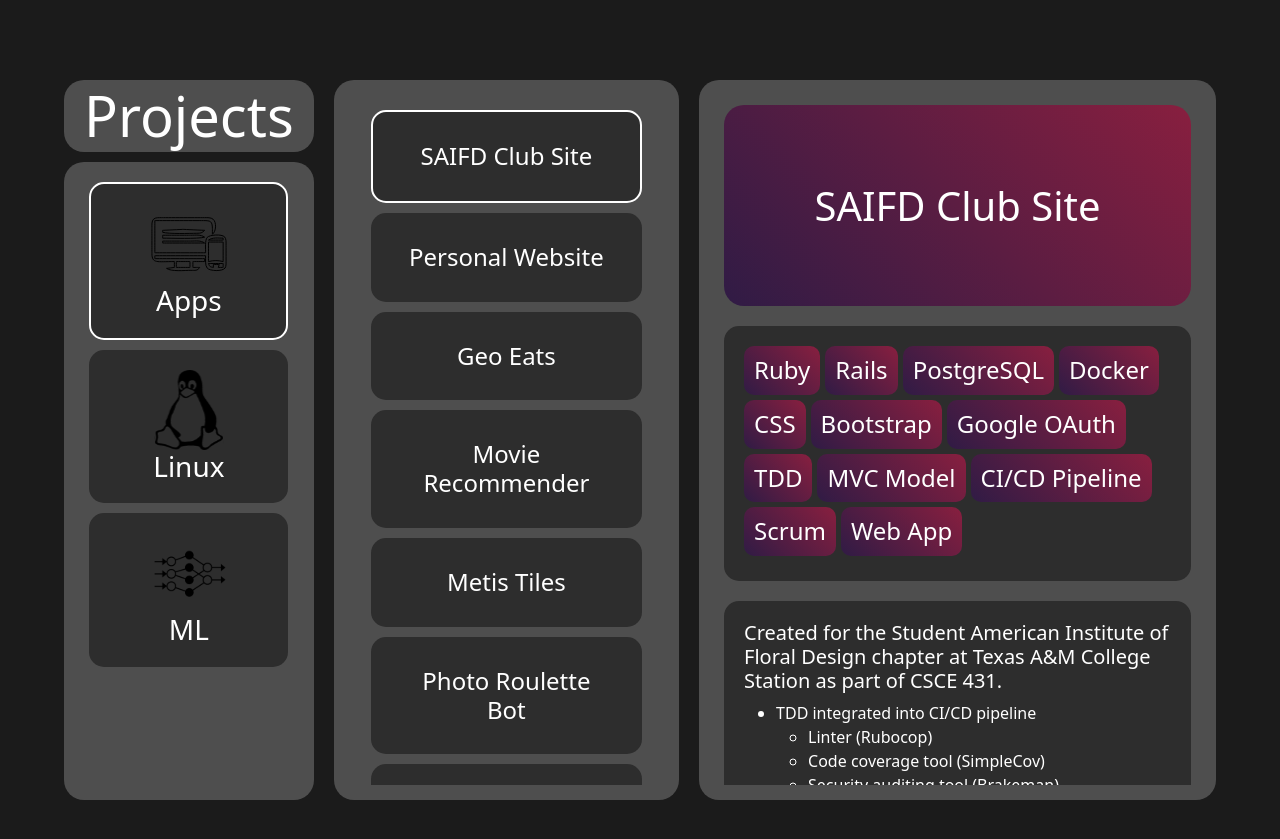
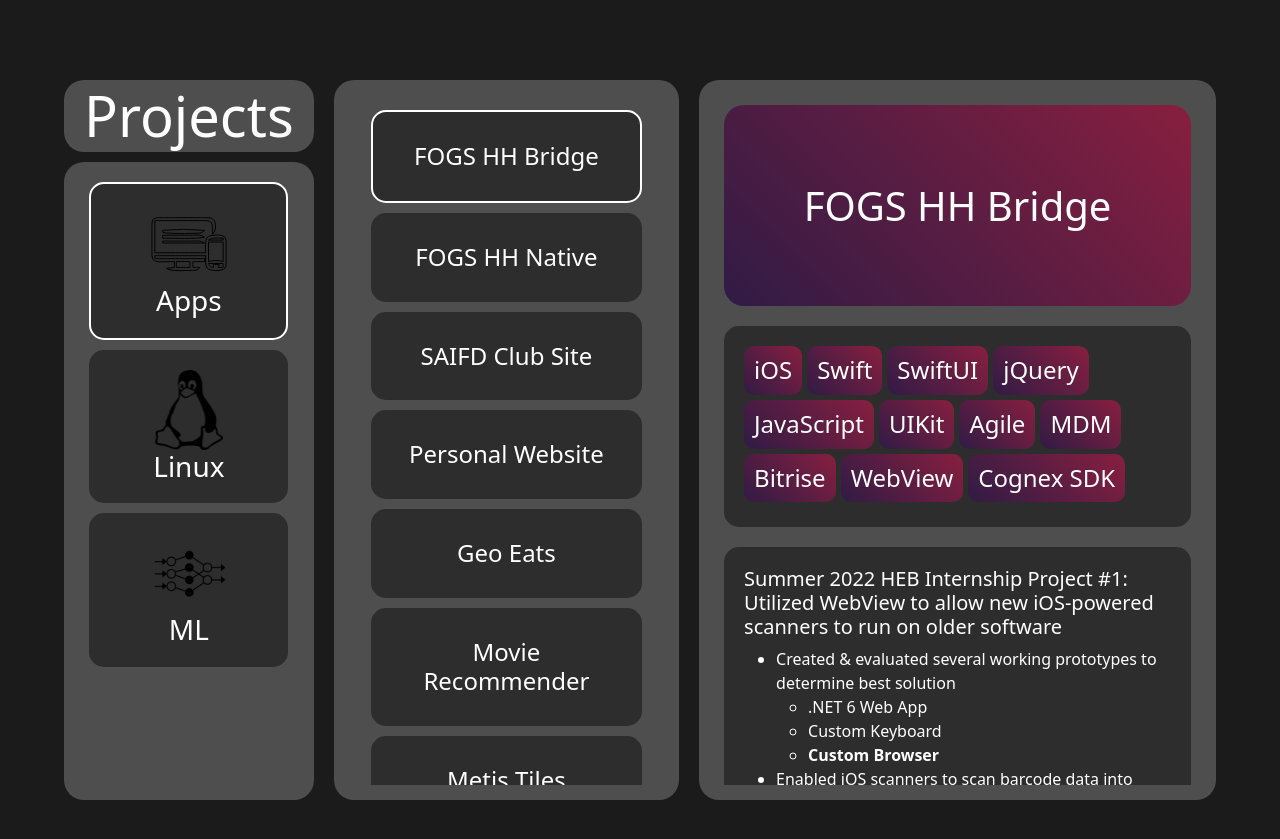
Before and after one commit to isaacy13/isaacy13.github.io, a React (Create React App) app: page / in a window 1280 px wide. Shown: the part 3240-4079 px from the top of the page. Built offline with nearby package versions, Linux system fonts and the light colour scheme; grey boxes are pictures that could not be loaded.

Commit message:
added heb internship projects

```diff
--- a/src/Projects.js
+++ b/src/Projects.js
@@ -1,6 +1,6 @@
 import react from 'react';
 import './css/Projects.css';
-import {SAIFDClubSite, PersonalWebsite, GeoEats, MovieRecommender, MetisTiles, PhotoRouletteBot, StudyBuddy, HTTPClient, TCPClientServer, MTIPC, LinuxShell, TextPredictor, ClothingIdentifier} from './ProjectsContent';
+import {FOGSHHBridge, FOGSHHNative, SAIFDClubSite, PersonalWebsite, GeoEats, MovieRecommender, MetisTiles, PhotoRouletteBot, StudyBuddy, HTTPClient, TCPClientServer, MTIPC, LinuxShell, TextPredictor, ClothingIdentifier} from './ProjectsContent';
 
 class Project {
   constructor(title, content_type, image_url="") {
@@ -16,7 +16,7 @@ export default class Projects extends react.Component {
 
     this.default_project_titles = ["Apps", "Linux", "ML"];
     this.default_project_aliases = ["Apps", "Linux", "ML"];
-    this.default_projects = ["SAIFDClubSite", "HTTPClient", "TextPredictor"];
+    this.default_projects = ["FOGSHHBridge", "HTTPClient", "TextPredictor"];
 
     this.default_project_type_selected = this.default_project_aliases[0];
     this.default_project_selected = this.default_projects[0];
@@ -53,6 +53,8 @@ export default class Projects extends react.Component {
 
   AppsProjects() {
     let titles = [
+      "FOGS HH Bridge",
+      "FOGS HH Native",
       "SAIFD Club Site",
       "Personal Website",
       "Geo Eats",
@@ -63,6 +65,8 @@ export default class Projects extends react.Component {
     ];
 
     let aliases = [
+      "FOGSHHBridge",
+      "FOGSHHNative",
       "SAIFDClubSite",
       "PersonalWebsite",
       "GeoEats",
@@ -123,7 +127,11 @@ export default class Projects extends react.Component {
   ContentSelect() {
     let content_type = this.content_type;
 
-    if (content_type === "SAIFDClubSite")
+    if (content_type === "FOGSHHBridge")
+      return <FOGSHHBridge />
+    else if (content_type === "FOGSHHNative")
+      return <FOGSHHNative />
+    else if (content_type === "SAIFDClubSite")
       return <SAIFDClubSite />
     else if (content_type === "PersonalWebsite")
       return <PersonalWebsite />
--- a/src/ProjectsContent.js
+++ b/src/ProjectsContent.js
@@ -44,6 +44,69 @@ function PrivateRepo() {
         <h1 className="fs-5 private">
             For academic honor code reasons, this repo is <span style={{textDecoration: "underline"}}>private</span>.
         </h1>
+    );
+}
+
+export function FOGSHHBridge() {
+    let desc =
+        <div>
+            <h1 className="fs-5">
+                <strong>Summer 2022 HEB Internship Project #1:</strong> Utilized WebView to allow new iOS-powered scanners to run on older software
+            </h1>
+
+            <ul>
+                <li>Created & evaluated several working prototypes to determine best solution</li>
+                <ul>
+                    <li>.NET 6 Web App</li>
+                    <li>Custom Keyboard</li>
+                    <li><strong>Custom Browser</strong></li>
+                </ul>
+                <li>Enabled iOS scanners to scan barcode data into older software</li>
+                <ul>
+                    <li>SDK reads scan data</li>
+                    <li>Data fired into WebView via jQuery</li>
+                </ul>
+                <li>Assisted with establishing Bitrise MDM pipeline for ~600 iPhones</li>
+                <li>Developed, tested, and integrated 8x faster than expected</li>
+            </ul>
+
+            <Privacy />
+        </div>;
+
+    let skills = ["iOS", "Swift", "SwiftUI", "jQuery", "JavaScript", "UIKit", "Agile", "MDM", "Bitrise", "WebView", "Cognex SDK"];
+
+    return(
+        <ProjectsContentTemplate
+            name="FOGS HH Bridge"
+            skills={skills}
+            description={desc}/>
+    );
+}
+
+export function FOGSHHNative() {
+    let desc =
+        <div>
+            <h1 className="fs-5">
+                <strong>Summer 2022 HEB Internship Project #2:</strong> Developed native software after creating Bridge app
+            </h1>
+
+            <ul>
+                <li>Created native software for new iOS-powered scanners to replace old software</li>
+                <li>Assisted with establishing Bitrise MDM pipeline for ~600 iPhones</li>
+                <li>Developed .NET 6 LDAP API endpoints for authentication</li>
+                <li>Collaborated with Apple to validate iOS design</li>
+            </ul>
+
+            <Privacy />
+        </div>;
+
+    let skills = ["iOS", "Swift", "SwiftUI", ".NET 6", "LDAP Authentication", "Agile", "MDM", "Bitrise", "Cognex SDK", "APIs"];
+
+    return(
+        <ProjectsContentTemplate
+            name="FOGS HH Native"
+            skills={skills}
+            description={desc}/>
     );
 }
 
@@ -103,7 +166,7 @@ export function PersonalWebsite() {
             </h1>
 
             <ul>
-                <li>JS Animations</li>
+                <li>jQuery/JS Animations</li>
                 <li>CSS Keyframe Animations</li>
                 <li>Hosted on GH Pages</li>
             </ul>
@@ -111,7 +174,7 @@ export function PersonalWebsite() {
             <h1 className="fs-5"><a href="https://isaacy13.github.io/" style={{fontWeight: 500}}>Check it out</a></h1>
         </div>;
 
-    let skills = ["ReactJS", "JQuery", "HTML", "CSS", "Bootstrap", "Web App"];
+    let skills = ["ReactJS", "JQuery", "HTML", "CSS", "JavaScript", "Bootstrap", "Web App"];
 
     return(
         <ProjectsContentTemplate
--- a/src/css/Qualifications.css
+++ b/src/css/Qualifications.css
@@ -27,6 +27,11 @@
     padding: 20px;
     background-color: #2D2D2D;
     border-color: #2D2D2D;
+}
+
+#resume-button:hover {
+    background-color: #4E4E4E;
+    border-color: #4E4E4E;
 }
 
 .section-header {
```
